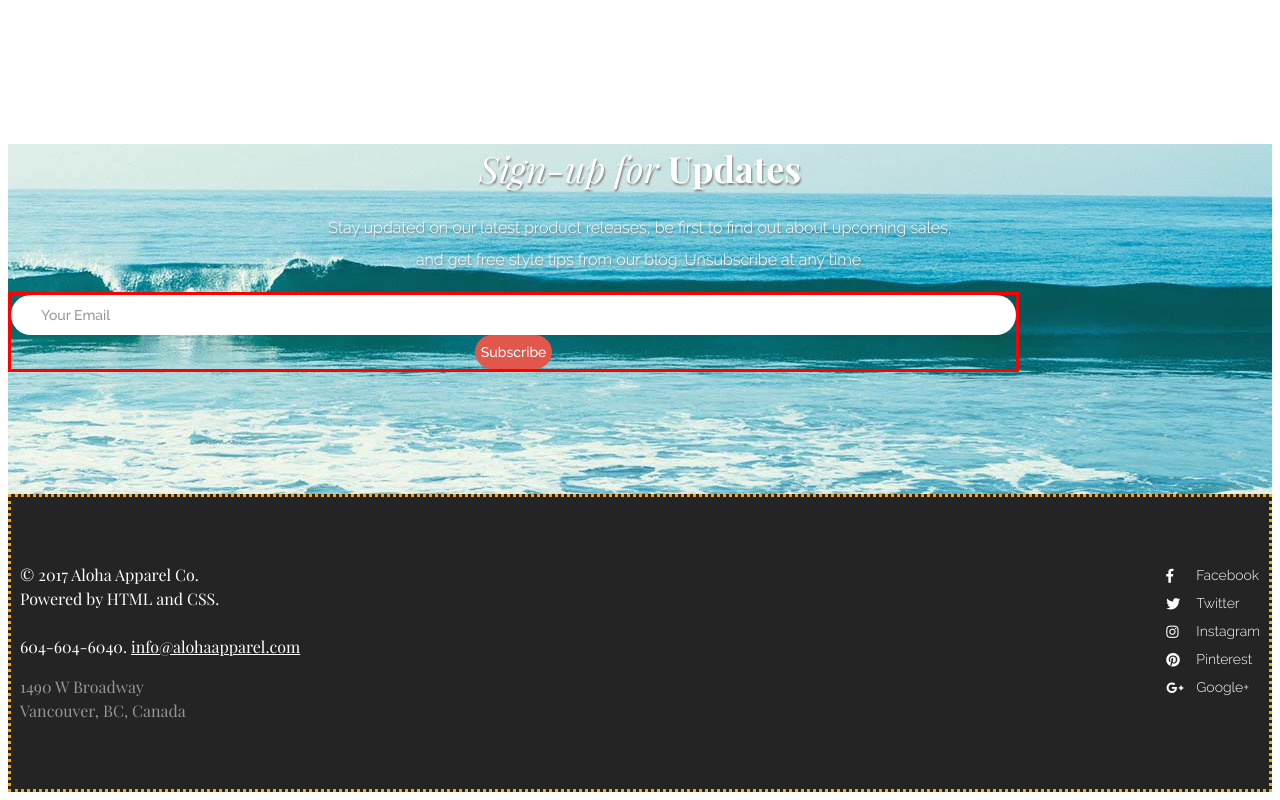
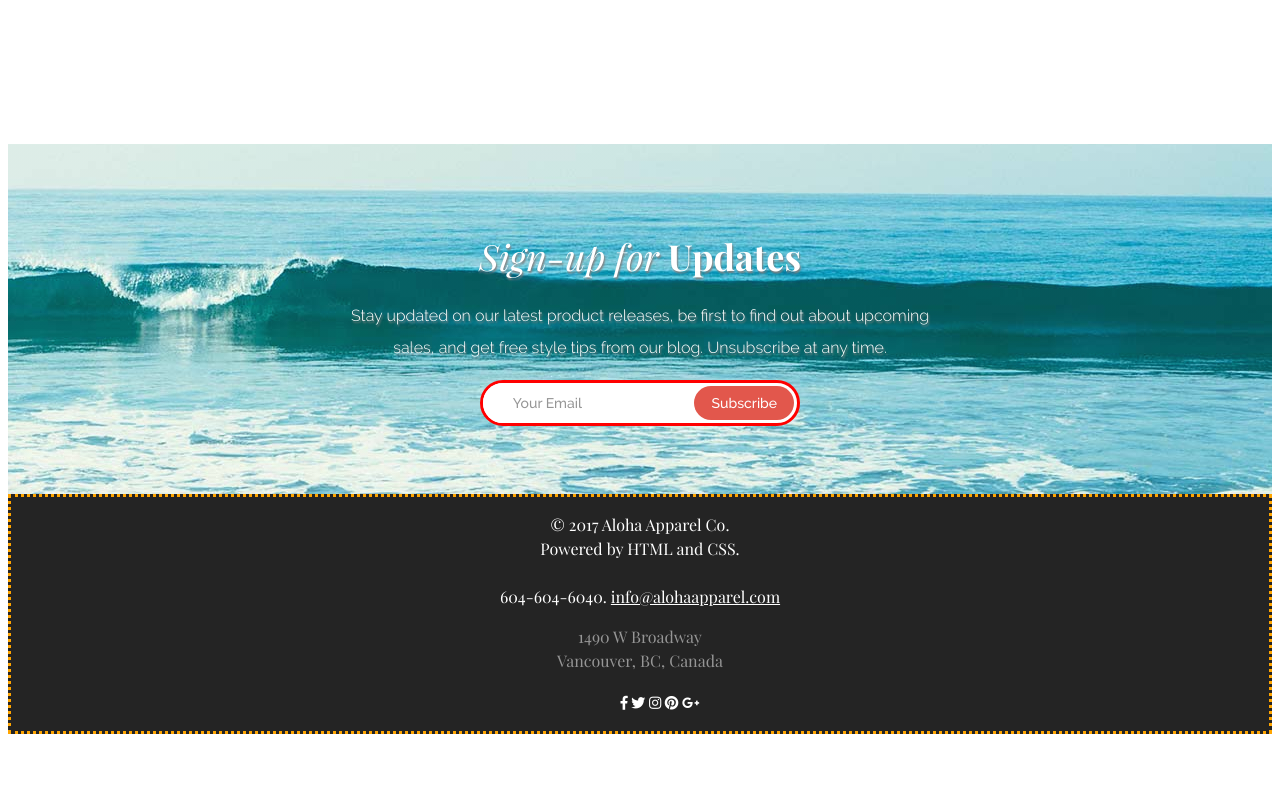
Before and after one commit to pjchong91/aloha-website, a plain HTML site: page draft.html in a window 1280 px wide. Shown: the part 4027-4827 px from the top of the page. After the commit the page ends 4769 px from the top, so only its background shows below. Drawn offline with nearby package versions, Linux system fonts and the light colour scheme.

```diff
--- a/draft.css
+++ b/draft.css
@@ -361,17 +361,12 @@ h1 {
     background-position: bottom;
     height: 350px;
     width: 100%;
-
-}
-
-/* .substext, .placingButton{
     display: flex;
     flex-direction: column;
     align-items: center;
     justify-content: center;
+
 }
- */
-
 
 .subscribe h1 {
     color: white;
@@ -384,27 +379,27 @@ h1 {
     width: 90%;
 }
 
-/* .form {
+.form {
+    width: 80%;
     display: flex;
-    align-items: flex-end;
-    justify-content: flex-end;
-} */
+    align-items: center;
+    justify-content: space-between;
+    min-width: 300px;
+
+}
 
 .placingButton {
+
     border: 3px solid red;
-    width: 80%;
-    /* display: flex;
-    align-items: center;
-    justify-content: center; */
-    min-width: 300px;
+    background-color: white;
+    border-radius: 50px;
+
 
 
 }
 
 .subscribe input { /*whynotscaling */
-    width: 100%;
-    margin-left: auto;
-    margin-right: auto;
+
     padding-left: 30px;
     font-family: 'Raleway';
     font-size: 14px;
@@ -412,6 +407,7 @@ h1 {
     border: 1px #d7d7d7;
     height: 40px;
     border-radius: 50px;
+
 
 }
 
@@ -424,25 +420,35 @@ h1 {
     border-radius: 50px;
     text-decoration: none;
     border: none;
+    width: 100px;
+    margin-right: 3px;
 }
 
 footer {
     border: 3px dotted orange;
     background-color: #242424;
+    display:flex;
+    flex: column;
+    align-items: center;
+    justify-content: center;
 
 }
 
-.bottom {
+.bottom{
+
+}
+
+/* .bottom {
     display: flex;
     justify-content: space-between;
     padding-top: 50px;
     padding-bottom: 50px;
-}
+} */
 
 .leftFooter {
     color: white;
     font-family: 'Playfair Display';
-    text-align: left;
+    text-align: center;
 
 }
 
@@ -463,7 +469,7 @@ footer {
 .socialMedia ul {
     color: white;
     list-style: none;
-    text-align: left;
+    text-align: center;
     line-height: 2.0;
 }
 
@@ -479,7 +485,12 @@ footer {
 }
 
 .socialMedia i{
-    position: absolute;
+    /* position: absolute; */
     left: -30px;
     top: 8px;
+    display: inline-block;
 }
+
+.socialMedia li{
+    display: none;
+}
--- a/draft.html
+++ b/draft.html
@@ -175,32 +175,37 @@
             <div class="socialMedia">
                 <ul>
                     <a href="#">
+                            <i class="fab fa-facebook-f facebook">
                         <li class="facebook">
-                            <i class="fab fa-facebook-f facebook"></i> Facebook
+                            </i> Facebook
                         </li>
                     </a>
 
                     <a href="#">
+                            <i class="fab fa-twitter twitter twitter">
                         <li class="twitter">
-                            <i class="fab fa-twitter twitter twitter"></i> Twitter
+                            </i> Twitter
                         </li>
                     </a>
 
                     <a href="#">
+                            <i class="fab fa-instagram instagram">
                         <li class="instagram">
-                            <i class="fab fa-instagram instagram"></i> Instagram
+                            </i> Instagram
                         </li>
                     </a>
 
                     <a href="#">
+                            <i class="fab fa-pinterest pinterest">
                         <li class="pinterest">
-                            <i class="fab fa-pinterest pinterest"></i> Pinterest
+                            </i> Pinterest
                         </li>
                     </a>
 
                     <a href="#">
+                            <i class="fab fa-google-plus-g google-plus">
                         <li class="google-plus">
-                            <i class="fab fa-google-plus-g google-plus"></i> Google+
+                           </i> Google+
                         </li>
                     </a>
                 </ul>
```
Also changed, not shown: 1 other file.
